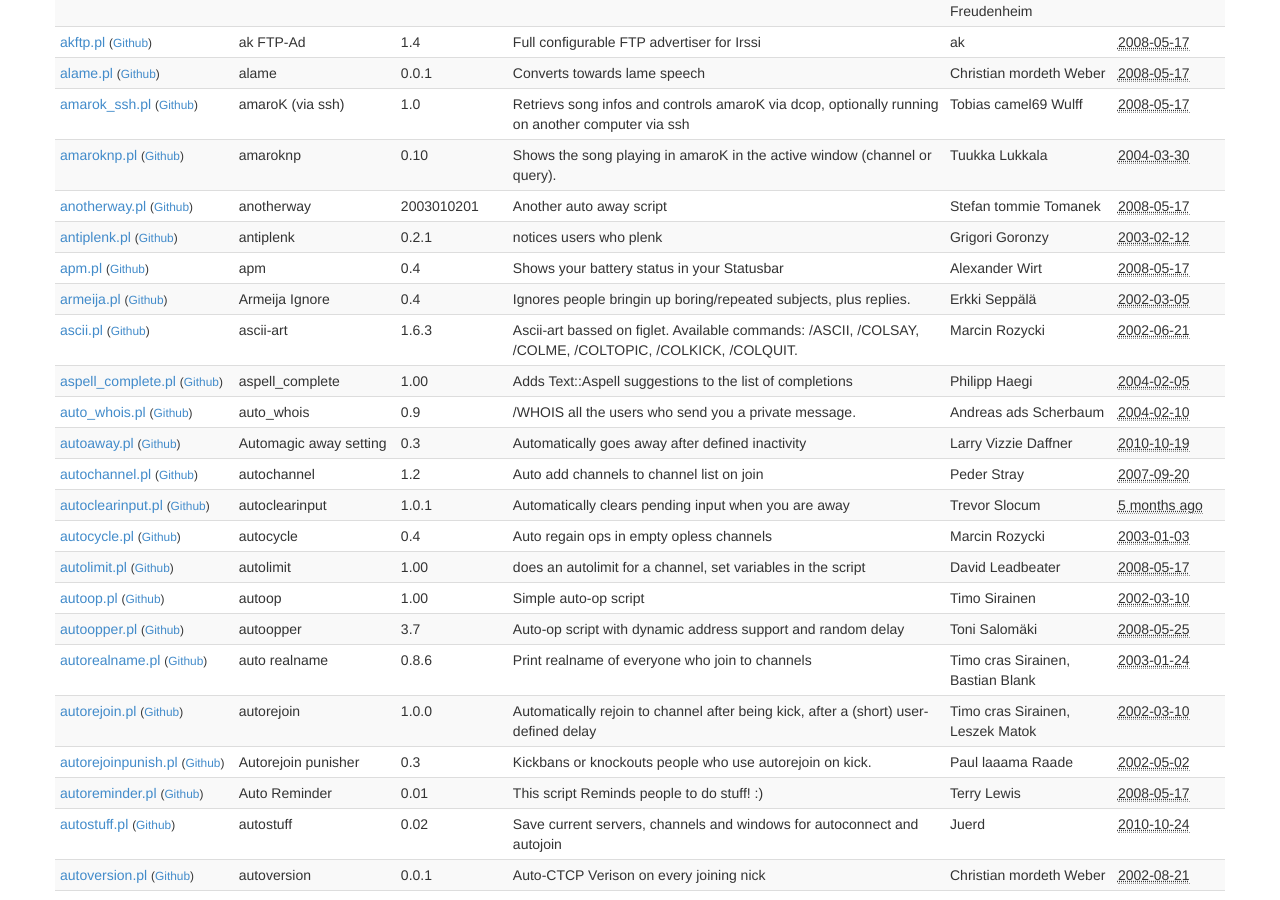
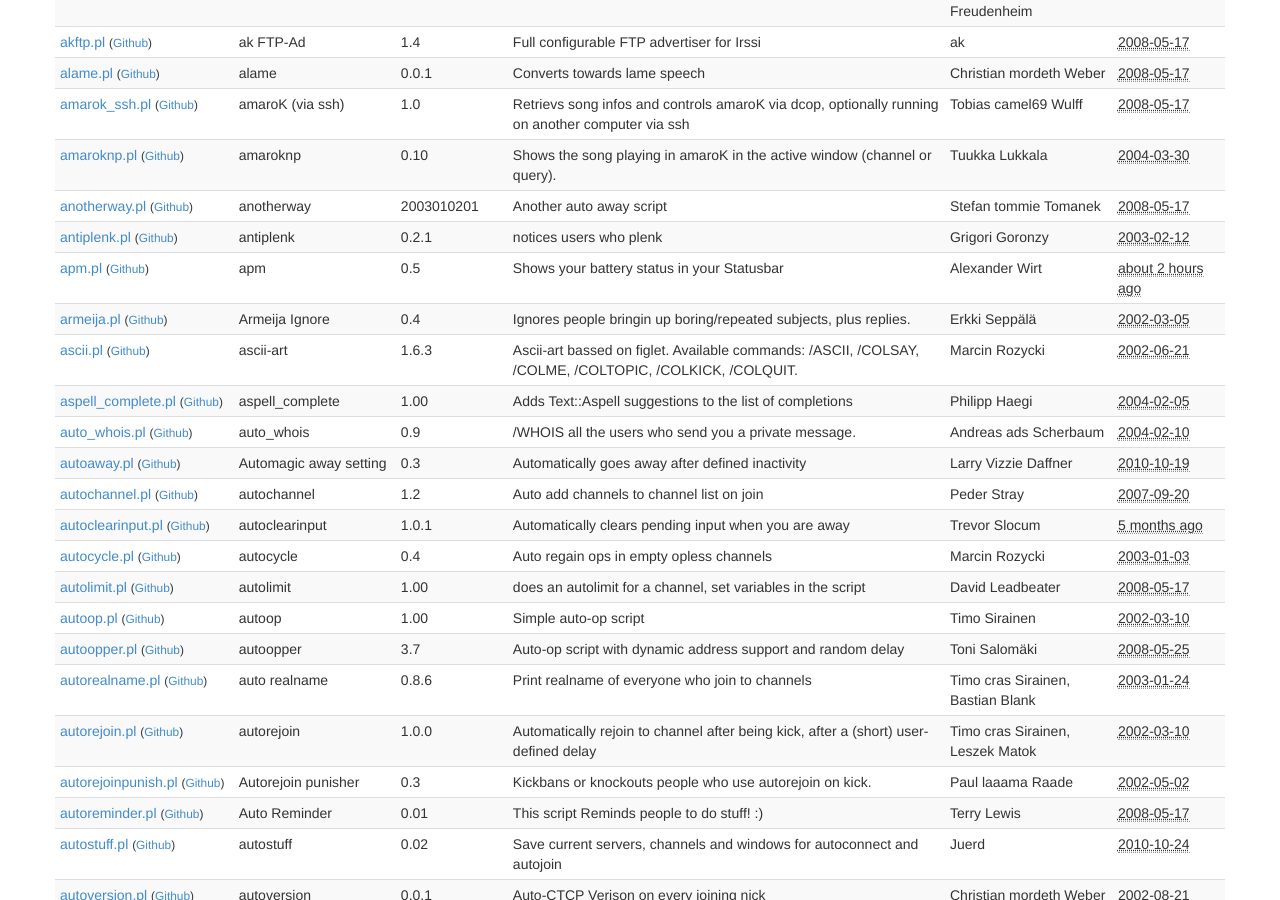
Before and after one commit to irssi/scripts.irssi.org, a Jekyll site: the page built from index.html, in a window 1280 px wide and 900 px high, scrolled down 1019 px. Built offline with Jekyll 4.4.1, drawn with Linux system fonts in a browser that asks for light colours.

```diff
--- a/_data/scripts.yaml
+++ b/_data/scripts.yaml
@@ -190,11 +190,11 @@
   contact: "formorer@formorer.de"
   description: "Shows your battery status in your Statusbar"
   filename: "apm.pl"
-  modified: "2008-05-17 17:39:09"
+  modified: "2014-10-17 15:11"
   license: "GNU Public License"
   name: "apm"
   url: "http://www.formorer.de/code"
-  version: "0.4"
+  version: "0.5"
 
 - authors: "Erkki Seppälä"
   contact: "flux@inside.org"
```
Also changed, not shown: 1 other file.
